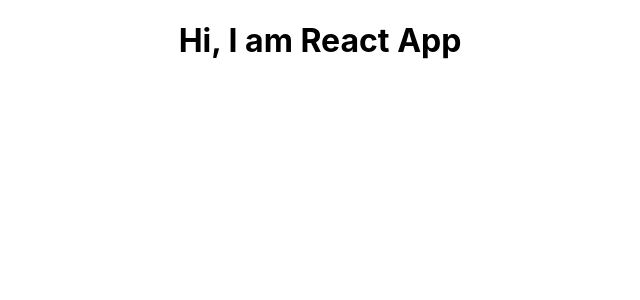
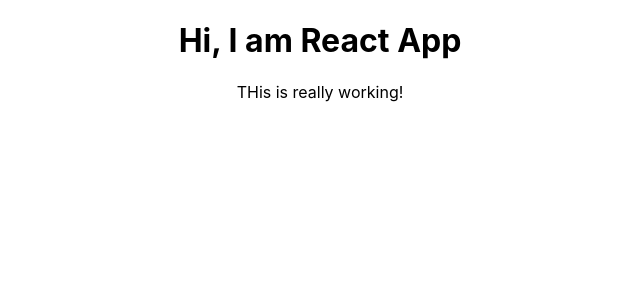
Before and after one commit to NishantVP/react-the-complete-guide, a React (Create React App) app: page / in a window 1280 px wide. Shown: the top 300 px of the page, without its empty margins (320-960 px from the left). Built offline with nearby package versions, Linux system fonts and the light colour scheme.

Commit message:
end of lect 31

```diff
--- a/src/App.js
+++ b/src/App.js
@@ -7,6 +7,7 @@
         return (
             <div className="App">
                 <h1>Hi, I am React App</h1>
+                <p> THis is really working!</p>
             </div>
         );
     }
```
